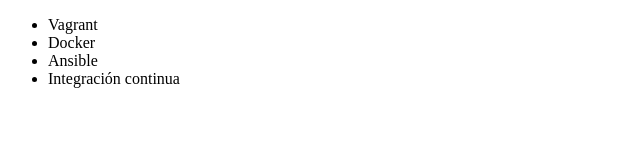
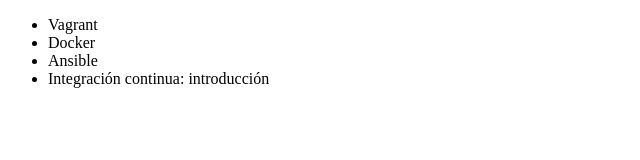
Before and after one commit to Ensollanos/alura-git, a plain HTML site: page index.html in a window 1280 px wide. Shown: the full height of the page, 0-640 px from the left. Drawn offline with Linux system fonts and the light colour scheme.

Commit message:
Modificando nombre

```diff
--- a/index.html
+++ b/index.html
@@ -9,7 +9,7 @@
          <li> Vagrant </li>
          <li> Docker </li>
          <li> Ansible </li>
-         <li> Integración continua </li>
+         <li> Integración continua: introducción </li>
      </ul>
 </body>
 </html>
```
